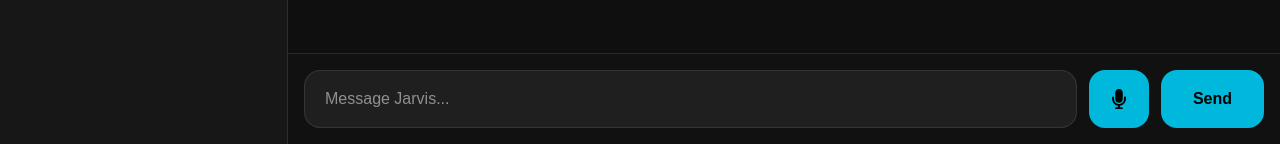
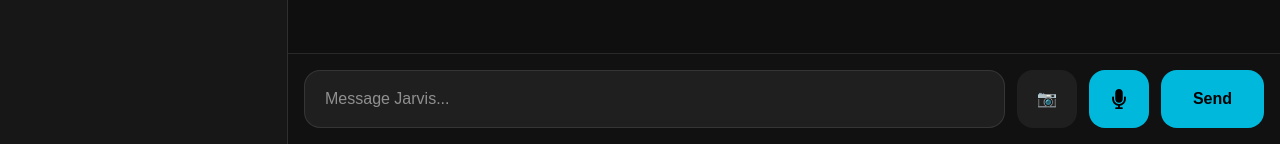
Before and after one commit to areebmunir04-gif/Jarvis-Ai-App, a Next.js app in the folder frontend/: page / in a window 1280 px wide. Shown: the part 656-800 px from the top of the page. Built offline with nearby package versions, Linux system fonts and the light colour scheme.

Commit message:
image upload ui added

```diff
--- a/frontend/app/page.tsx
+++ b/frontend/app/page.tsx
@@ -25,6 +25,10 @@
 
   const [loading, setLoading] =
     useState(false);
+
+const [selectedImage,
+  setSelectedImage] =
+  useState<any>(null);
 
   const [chats, setChats] =
     useState<any[]>([]);
@@ -541,6 +545,22 @@
 
         <div className="border-t border-white/10 p-3 md:p-4 bg-[#111111]">
 
+{selectedImage && (
+
+  <img
+
+    src={
+      URL.createObjectURL(
+        selectedImage
+      )
+    }
+
+    alt="preview"
+
+    className="w-32 rounded-2xl mb-3 border border-white/10"
+  />
+)}
+
           <div className="flex gap-2 md:gap-3">
 
             <input
@@ -570,6 +590,17 @@
 
               className="flex-1 bg-[#1f1f1f] border border-white/10 rounded-2xl px-4 py-3 md:px-5 md:py-4 outline-none text-white text-sm md:text-base"
             />
+
+        <label
+
+  htmlFor="imageUpload"
+
+  className="bg-[#1f1f1f] hover:bg-[#2a2a2a] transition-all px-4 md:px-5 rounded-2xl flex items-center justify-center cursor-pointer"
+>
+
+  📷
+
+</label>
 
             <button
 
```
